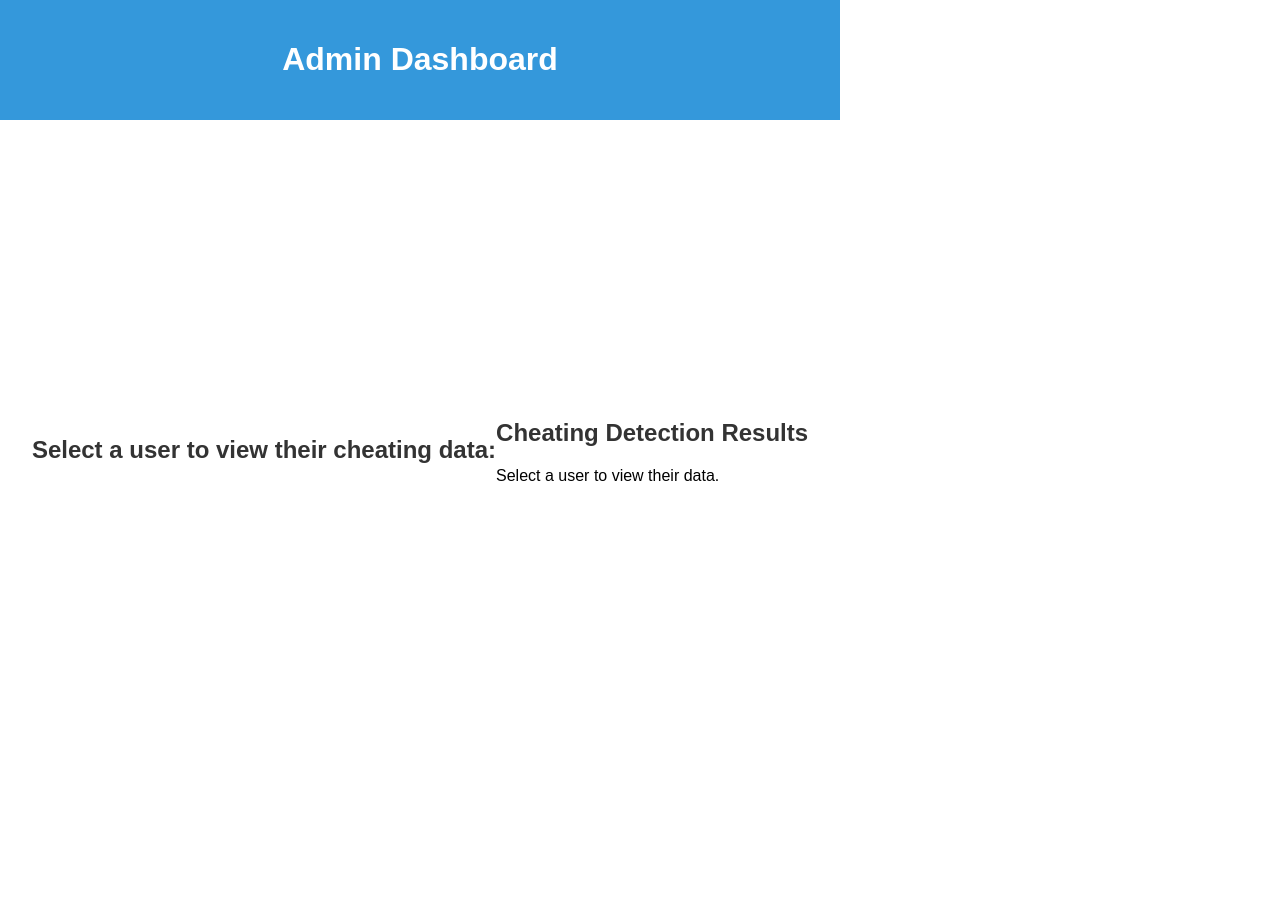
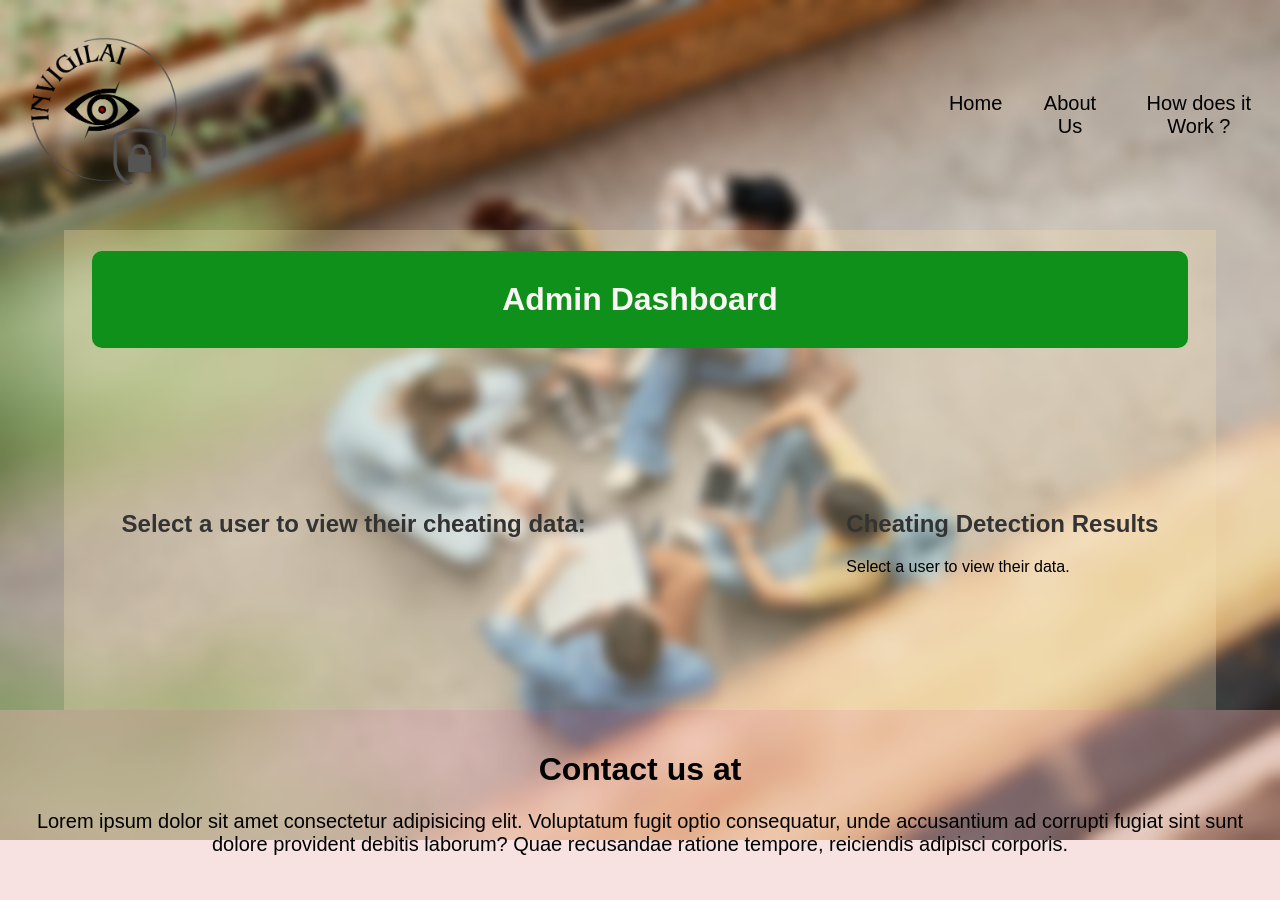
Before and after one commit to hasana0123/inbrower-proctoring, a FastAPI app: template templates/admin.html in a window 1280 px wide. Before the commit the page ends 481 px from the top, so only its background shows below. Run offline with FastAPI, Linux system fonts and the light colour scheme; the template is opened without the code that fills it, so the values that code supplies are empty.

Commit message:
Completed admin dashboard

```diff
--- a/static/styles.css
+++ b/static/styles.css
@@ -228,14 +228,16 @@ body {
     width: fit-content;
 }
 
-#scheduleBackground {
+#scheduleBackground,#adminDashBackground {
     /* background-color: #3a3a3a; */
-    padding: 20px 0;
+    /* padding: 20px 0; */
+    margin: 0;
     background-image: url(./images/scheduleBg.jpg);
     position: relative;
     background-position: center;
     background-repeat: repeat-y;
     background-size: cover;
+    /* background-repeat: repeat-y; */
     justify-content: center; /* Centers horizontally */
     align-items: center;
     /* display: flex; */
@@ -321,8 +323,9 @@ button:hover {
 {
     /* border: 2px solid green; */
     display: flex;
-    justify-content: center;
-    align-items: center;
+    flex-direction: row;
+    justify-content: space-between;
+    /* align-items: center; */
     width: fit-content;
     margin: 0;
     padding: 0;
@@ -360,13 +363,38 @@ button:hover {
 
 .dashboard {
     display: flex;
+    /* flex-direction: column; */
+    justify-content: center;
+    /* min-height: 90vh; */
+    margin: 0;
+
+}
+
+.dashboard .adminContent
+{
+    /* border: 2px solid red; */
+    display: flex;
     flex-direction: column;
-    min-height: 100vh;
+    /* justify-content: center; */
+    align-items: center;
+    width: 90%;
+    background: rgba(245, 222, 179, 0.285);
+    height: fit-content;
+    min-height: 60vh;
+}
+
+.dashboard .adminContent h1{
+    text-align: center;
+    /* border: 2px solid white; */
+    padding: 30px;
+    width: 90%;
+    border-radius: 10px;
+
+    background-color: #0f901a;
+    color: rgb(251, 245, 245);
 }
 
 .header {
-    background-color: #3498db;
-    color: white;
     padding: 20px;
     text-align: center;
     width: calc(100% - 480px);
@@ -380,7 +408,8 @@ button:hover {
     display: flex;
     flex: 1;
     padding: 20px;
-    width: calc(100% - 480px);
+    /* width: calc(100% - 480px); */
+    width: 90%;
     margin-top: 100px; /* Added margin to account for fixed header
     /* position: fixed;
     top: 0;
--- a/templates/admin.html
+++ b/templates/admin.html
@@ -1,24 +1,53 @@
 <!DOCTYPE html>
 <html lang="en">
     <head>
-    <meta charset="UTF-8">
-    <meta name="viewport" content="width=device-width, initial-scale=1.0">
+        <meta charset="UTF-8" />
+        <meta name="viewport" content="width=device-width, initial-scale=1.0" />
         <title>Admin Dashboard</title>
-    <link rel="stylesheet" href="../static/styles.css">
+        <link rel="stylesheet" href="../static/styles.css" />
+        <link rel="stylesheet" href="../static/index.css" />
         <script src="https://cdn.jsdelivr.net/npm/axios/dist/axios.min.js"></script>
     </head>
     <body>
+        <div id="adminDashBackground">
+            <div id="header">
+                <div id="logo">
+                    <a href="/">
+                        <img src="/static/images/InvigilAI.png" alt="" />
+                    </a>
+                </div>
+
+                <div id="navBar">
+                    <div class="home">
+                        <a href="/">Home</a>
+                    </div>
+                    <div class="aboutUs">
+                        <a href="./aboutUs">About Us</a>
+                    </div>
+                    <div class="howItWork">
+                        <a href="./howItWorks"> How does it Work ?</a>
+                    </div>
+                </div>
+            </div>
             <div class="dashboard">
-        <div class="header">
+                <div class="adminContent">
                     <h1>Admin Dashboard</h1>
-        </div>
                     <div class="content">
+                        <div id="list">
                             <h2>Select a user to view their cheating data:</h2>
                             <ul class="user-list">
                                 {% for user in users %}
-                    <li><button class="user-button" data-username="{{ user }}">{{ user }}</button></li>
+                                <li>
+                                    <button
+                                        class="user-button"
+                                        data-username="{{ user }}"
+                                    >
+                                        {{ user }}
+                                    </button>
+                                </li>
                                 {% endfor %}
                             </ul>
+                        </div>
                         <div id="user-data">
                             <h2>Cheating Detection Results</h2>
                             <div id="graph-container">
@@ -27,28 +56,49 @@
                         </div>
                     </div>
                 </div>
+            </div>
+            <div id="footer">
+                <h1>
+                    Contact us at
+                </h1>
+                <p>
+                    Lorem ipsum dolor sit amet consectetur adipisicing elit.
+                    Voluptatum fugit optio consequatur, unde accusantium ad
+                    corrupti fugiat sint sunt dolore provident debitis laborum?
+                    Quae recusandae ratione tempore, reiciendis adipisci
+                    corporis.
+                </p>
+            </div>
+        </div>
 
         <script>
-        const userButtons = document.querySelectorAll('.user-button');
-        const graphContainer = document.getElementById('graph-container');
+            const userButtons = document.querySelectorAll(".user-button");
+            const graphContainer = document.getElementById("graph-container");
 
-        userButtons.forEach(button => {
-            button.addEventListener('click', async () => {
-                const username = button.getAttribute('data-username');
+            userButtons.forEach((button) => {
+                button.addEventListener("click", async () => {
+                    const username = button.getAttribute("data-username");
                     try {
-                    const response = await axios.get(`/admin/user/${username}`);
+                        const response = await axios.get(
+                            `/admin/user/${username}`
+                        );
                         const parser = new DOMParser();
-                    const htmlDoc = parser.parseFromString(response.data, 'text/html');
-                    const graphImg = htmlDoc.querySelector('img');
+                        const htmlDoc = parser.parseFromString(
+                            response.data,
+                            "text/html"
+                        );
+                        const graphImg = htmlDoc.querySelector("img");
                         if (graphImg) {
-                        graphContainer.innerHTML = '';
+                            graphContainer.innerHTML = "";
                             graphContainer.appendChild(graphImg);
                         } else {
-                        graphContainer.innerHTML = '<p>No data available for this user.</p>';
+                            graphContainer.innerHTML =
+                                "<p>No data available for this user.</p>";
                         }
                     } catch (error) {
-                    console.error('Error fetching user data:', error);
-                    graphContainer.innerHTML = '<p>Error loading user data.</p>';
+                        console.error("Error fetching user data:", error);
+                        graphContainer.innerHTML =
+                            "<p>Error loading user data.</p>";
                     }
                 });
             });
--- a/templates/scheduleExam.html
+++ b/templates/scheduleExam.html
@@ -28,7 +28,7 @@
                     </div>
                 </div>
             </div>
-            <div id="scheduleContent">
+            <div class="scheduleContent">
                 <form action="https://forms.google.com" method="get">
                     <h2>Schedule an Exam</h2>
                     <label for="subject">Subject:</label>
```
Lines whose indentation alone changed are shown as unchanged.
